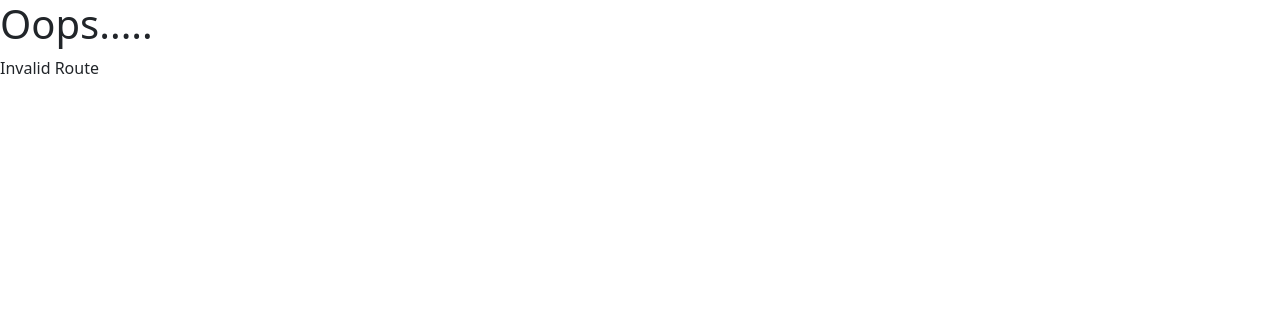
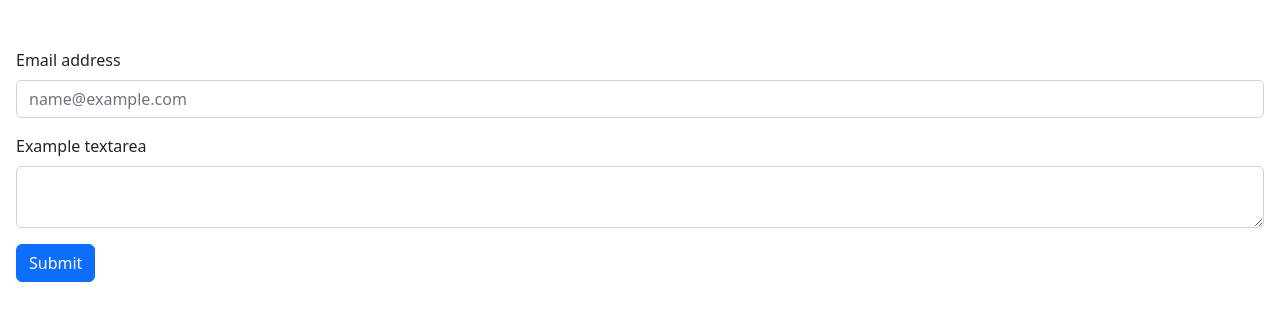
Before and after one commit to EbrahimMohamed2611/React-Intermediate-Topics, a React (Vite) app: page /login in a window 1280 px wide. Shown: the top 320 px of the page. Built offline with nearby package versions, Linux system fonts and the light colour scheme.

Commit message:
add private routes

```diff
--- /dev/null
+++ b/src/routes/LoginPage.tsx
@@ -0,0 +1,41 @@
+import React from "react";
+import { useNavigate } from "react-router-dom";
+
+function LoginPage() {
+  const navigate = useNavigate();
+  return (
+    <form
+      className="mx-3 my-5"
+      onSubmit={(e) => {
+        e.preventDefault();
+        navigate("/");
+      }}
+    >
+      <div className="mb-3">
+        <label htmlFor="exampleFormControlInput1" className="form-label">
+          Email address
+        </label>
+        <input
+          type="email"
+          className="form-control"
+          id="exampleFormControlInput1"
+          placeholder="name@example.com"
+        />
+      </div>
+      <div className="mb-3">
+        <label htmlFor="exampleFormControlTextarea1" className="form-label">
+          Example textarea
+        </label>
+        <textarea
+          className="form-control"
+          id="exampleFormControlTextarea1"
+        ></textarea>
+      </div>
+      <button type="submit" className="btn btn-primary">
+        Submit
+      </button>
+    </form>
+  );
+}
+
+export default LoginPage;
--- /dev/null
+++ b/src/routes/PrivateRoutes.tsx
@@ -0,0 +1,11 @@
+import React from "react";
+import { Navigate, Outlet } from "react-router-dom";
+import useAuth from "./useAuth";
+
+function PrivateRoutes() {
+  const { user } = useAuth();
+  if (!user) return <Navigate to="/login" />;
+  return <Outlet />;
+}
+
+export default PrivateRoutes;
--- a/src/routes/UsersList.tsx
+++ b/src/routes/UsersList.tsx
@@ -1,7 +1,11 @@
 import React from "react";
-import { Link } from "react-router-dom";
+import { Link, Navigate } from "react-router-dom";
+import useAuth from "./useAuth";
 
 function UsersList() {
+  // const { user } = useAuth();
+  // if (!user) return <Navigate to="/login" />;
+
   const users = [
     { id: 1, name: "Ebrahim Mohamed", age: 25, title: "Software-Engineer" },
     { id: 2, name: "Mohamed Hamza", age: 27, title: "Back-End-Developer" },
--- /dev/null
+++ b/src/routes/useAuth.ts
@@ -0,0 +1,4 @@
+const useAuth = () => ({ user: { name: "Ebrahim Mohamed", age: 25 } });
+// const useAuth = () => ({ user: null });
+
+export default useAuth;
```
Also changed, not shown: src/routes/routes.tsx (+14 -6 lines).
